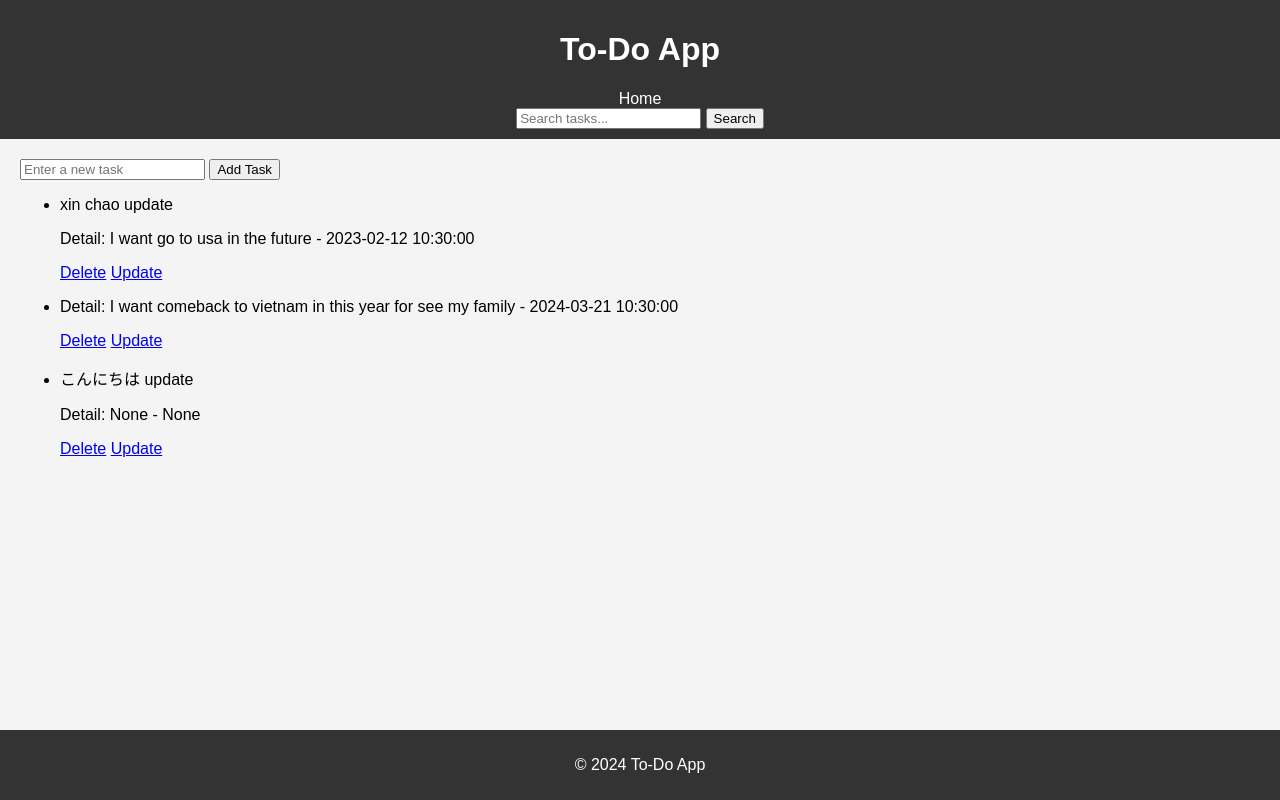
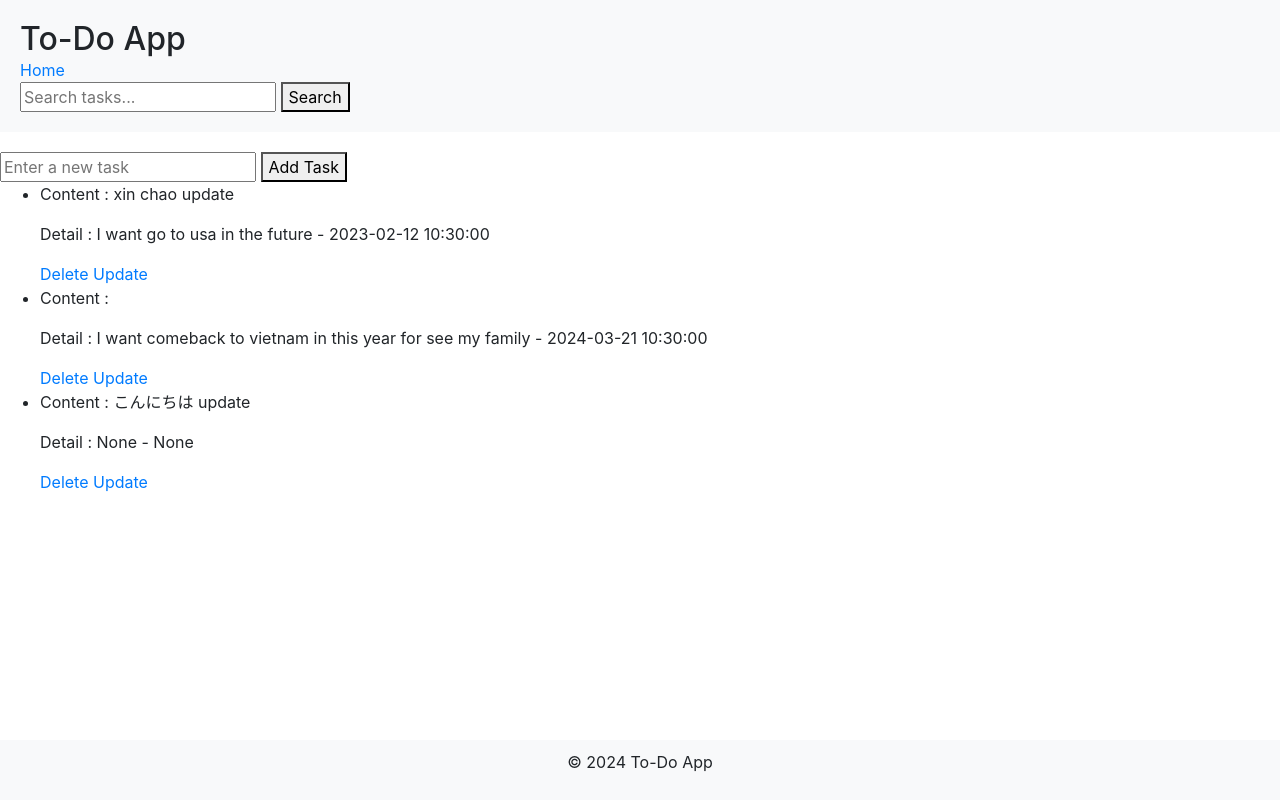
Before and after one commit to sonle9502/study-Flask-webapp, a Flask app: page / in a window 1280 px wide. Run offline with Flask 3, Linux system fonts and the light colour scheme; data comes from the database, SQL or seed files in the repository; both versions use the stored data as it was after the commit; some libraries are stand-ins or nearby versions.

Commit message:
edit stactic

```diff
--- a/app.py
+++ b/app.py
@@ -44,18 +44,15 @@ def delete(id):
 
 @app.route('/detail/<int:id>', methods=['GET', 'POST'])
 def detail(id):
-    task = Todo.query.get_or_404(id)
+    todo = Todo.query.get_or_404(id)
     if request.method == 'POST':
         # フォームからデータを取得し、タスクを更新する処理
-        task_content = request.form['content']
-        task.content = task_content
-        task_description = request.form['description']
-        task.description = task_description
-        task_due_date = request.form['due_date']
-        task.due_date = datetime.strptime(task_due_date, '%Y-%m-%dT%H:%M') if task_due_date else None
+        todo.content =  request.form['content']
+        todo.description = request.form['description']
+        todo.due_date = datetime.strptime(request.form['due_date'], '%Y-%m-%dT%H:%M') if request.form['due_date'] else None
         db.session.commit()
         return redirect(url_for('index'))
-    return render_template('detail.html', task=task)
+    return render_template('detail.html', todo=todo)
 
 @app.route('/search', methods=['GET'])
 def search():
@@ -80,4 +77,4 @@ def internal_error(error):
 
 # 開発環境
 if __name__ == "__main__":
-    app.run()
+    app.run(debug=True)
--- /dev/null
+++ b/static/css/custom.css
@@ -0,0 +1,29 @@
+header {
+    background-color: #f8f9fa;
+    padding: 20px;
+    margin-bottom: 20px;
+}
+
+header h1 {
+    margin: 0;
+    font-size: 2rem;
+}
+
+nav a {
+    margin-right: 10px;
+    text-decoration: none;
+    color: #007bff;
+}
+
+nav a:hover {
+    text-decoration: underline;
+}
+
+footer {
+    background-color: #f8f9fa;
+    padding: 10px;
+    text-align: center;
+    position: fixed;
+    width: 100%;
+    bottom: 0;
+}
--- a/static/style.css
+++ /dev/null
@@ -1,46 +0,0 @@
-/* static/style.css */
-html, body {
-    height: 100%;
-    margin: 0;
-}
-
-body {
-    display: flex;
-    flex-direction: column;
-    font-family: Arial, sans-serif;
-    background-color: #f4f4f4;
-}
-
-header {
-    background-color: #333;
-    color: #fff;
-    padding: 10px 0;
-    text-align: center;
-}
-
-nav {
-    display: flex;
-    justify-content: center;
-}
-
-nav a {
-    color: #fff;
-    margin: 0 10px;
-    text-decoration: none;
-}
-
-nav a:hover {
-    text-decoration: underline;
-}
-
-main {
-    flex: 1; /* これにより、メインコンテンツがフッターの上に広がります */
-    padding: 20px;
-}
-
-footer {
-    background-color: #333;
-    color: #fff;
-    text-align: center;
-    padding: 10px 0;
-}
--- a/templates/base.html
+++ b/templates/base.html
@@ -6,6 +6,9 @@
     <meta name="viewport" content="width=device-width, initial-scale=1.0">
     <title>{% block title %}To-Do App{% endblock %}</title>
     <link rel="stylesheet" href="{{ url_for('static', filename='style.css') }}">
+    <!-- Bootstrap CSS -->
+    <link href="https://stackpath.bootstrapcdn.com/bootstrap/4.5.2/css/bootstrap.min.css" rel="stylesheet">
+    <link href="{{ url_for('static', filename='css/custom.css') }}" rel="stylesheet">
 </head>
 <body>
     <header>
--- a/templates/index.html
+++ b/templates/index.html
@@ -11,8 +11,8 @@
 <ul>
     {% for todo in todos %}
         <li>
-            <p>{{ todo.content }} </p>
-            <p>Detail: {{ todo.description }} - {{ todo.due_date }} </p>
+            <p> Content : {{  todo.content }} </p>
+            <p>Detail : {{ todo.description }} - {{ todo.due_date }} </p>
             <a href="/delete/{{ todo.id }}">Delete</a>
             <a href="/detail/{{ todo.id }}">Update</a>
         </li>
```
Also changed, not shown: templates/add.html (deleted, +0 -42 lines), templates/detail.html (+4 -6 lines), instance/todo.db.
